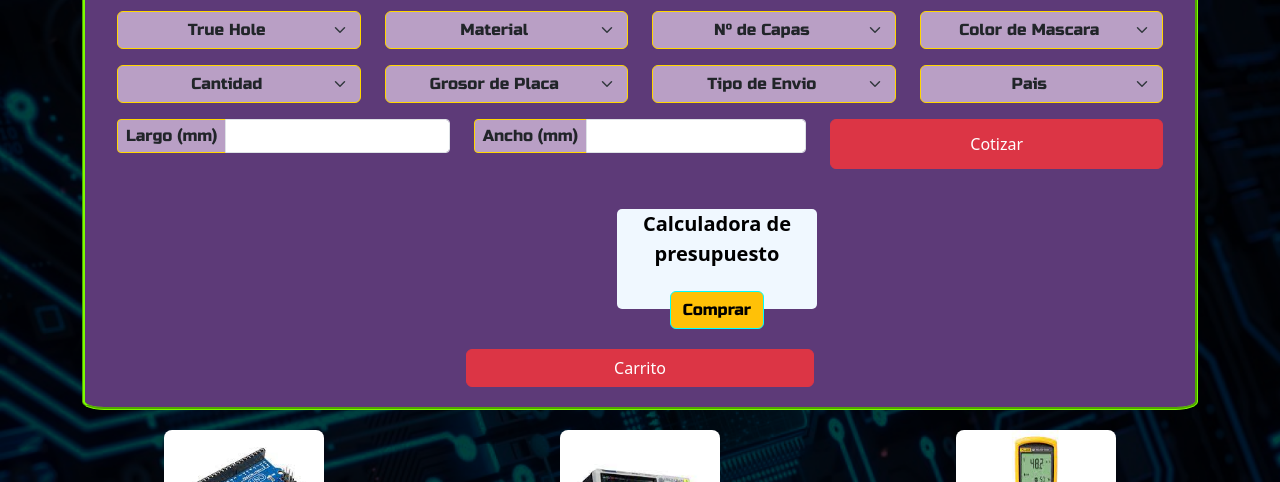
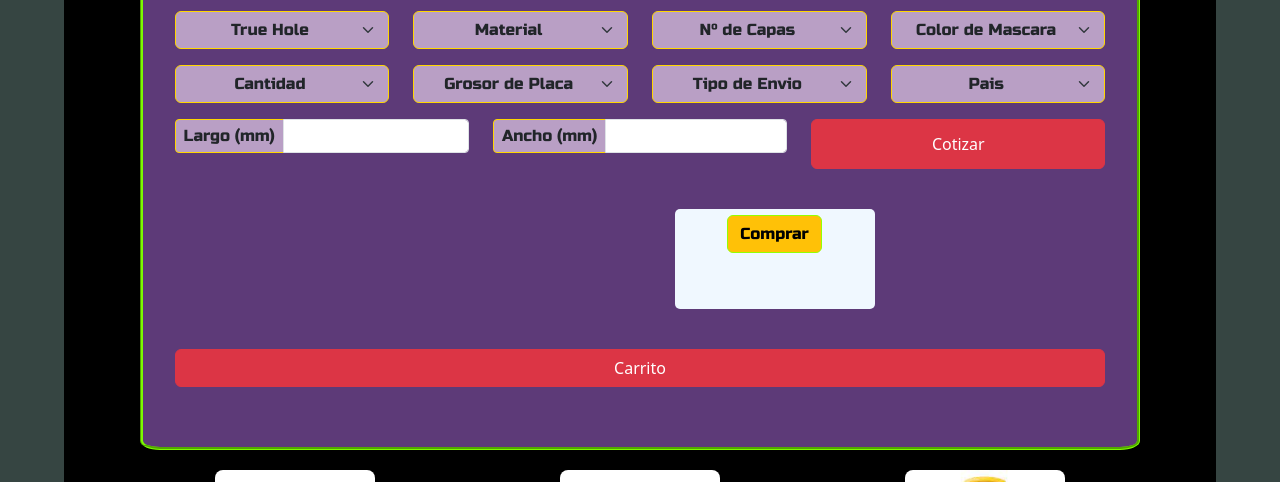
Before and after one commit to Martin-Valdes/pcblink-js, a plain HTML site: page index.html in a window 1280 px wide. Shown: the part 210-692 px from the top of the page. Drawn offline with nearby package versions, Linux system fonts and the light colour scheme; some packages are replaced by stand-ins of ours; a script that the page names is missing; a web font is replaced by a local one.

Commit message:
ProyectoFinal-Valdes

```diff
--- a/index.html
+++ b/index.html
@@ -17,6 +17,7 @@
     <link href="https://cdn.jsdelivr.net/npm/bootstrap@5.3.1/dist/css/bootstrap.min.css" rel="stylesheet" integrity="sha384-4bw+/aepP/YC94hEpVNVgiZdgIC5+VKNBQNGCHeKRQN+PtmoHDEXuppvnDJzQIu9" crossorigin="anonymous">
     <link rel="stylesheet" href="./css/style.css">
     <link rel="shortcut icon" href="../assets/img/placa-de-circuito.ico" type="image/x.icon">
+
 </head>
 <body>
         <header>
@@ -149,14 +150,14 @@
                                     </div>
                                 </div>
                                 <div class=" botonComprar">
-                                        <p id="valorCalculado">Calculadora de presupuesto</p>
-                                        <button class="btn btn-outline-secondary btn-warning letraComprar" type="button" id="button-addon2">Comprar</button>
+                                    <p id="valorCalculado"></p>
+                                    <button class="btn btn-outline-secondary btn-warning letraComprar" type="button" id="button-addon2">Comprar</button>
                                 </div>
-                                <div class="d-grid gap-2 col-4 mx-auto" id="newButton">
+                                <div class="d-grid gap-2 carritoClass col mx-auto" id="newButton">
                                     <button id="cotizar" class="btn btn-danger" type="button">Carrito</button>
                                 </div>
                             </div>
-                            <div class="accordion accordion-flush class tableItem" id="accordionFlushExample">
+                            <div class="accordion accordion-flush tableItem" id="accordionFlushExample">
                             </div>
                         </section>
                     <section class="imgLink">
@@ -200,7 +201,6 @@
     <script src="https://cdn.jsdelivr.net/npm/@popperjs/core@2.11.8/dist/umd/popper.min.js" integrity="sha384-I7E8VVD/ismYTF4hNIPjVp/Zjvgyol6VFvRkX/vR+Vc4jQkC+hVqc2pM8ODewa9r" crossorigin="anonymous"></script>
     <script src="https://cdn.jsdelivr.net/npm/bootstrap@5.3.1/dist/js/bootstrap.min.js" integrity="sha384-Rx+T1VzGupg4BHQYs2gCW9It+akI2MM/mndMCy36UVfodzcJcF0GGLxZIzObiEfa" crossorigin="anonymous"></script>
     <script src="https://cdn.jsdelivr.net/npm/sweetalert2@11"></script>
-    <script src="sweetalert2/dist/sweetalert2.min.js"></script>
     <script src="js/app.js"></script>
 </body>
 </html>
--- a/js/app.js
+++ b/js/app.js
@@ -6,7 +6,6 @@ btn.addEventListener("click" , construir);
 const saleBtn = document.querySelector('#button-addon2');
 saleBtn.addEventListener("click" , confirmSale);
 let material2 = document.getElementById("valorCalculado");
-
 let costTruehold;
 let costMaterial;
 let costLayer;
@@ -37,7 +36,6 @@ function construir(){
     let pais          = document.getElementById("inputGroupSelect08").value;
     let largo         = document.getElementById("largo").value;
     let ancho         = document.getElementById("ancho").value;
-
 
     class nuevoObjeto {
         constructor(campoTruehold, material, numeroCapas, colorMascara, cantidad, grosor,
@@ -70,29 +68,12 @@ function storageRecover(key){
     const userLocal = JSON.parse(localStorage.getItem(key));
     return userLocal;
 }
-//Agregaando a la lista de cotizaciones
-
-// function insersionList (saleAdd){
-//     let saleList = document.getElementById("accordionFlushExample");
-//     saleList.innerHTML += `
-//                         <div class="accordion-item">
-//                         <h2 class="accordion-header">
-//                             <button id="nuevaCompra" class="accordion-button collapsed" type="button" data-bs-toggle="collapse" data-bs-target="#flush-collapseOne" aria-expanded="false" aria-controls="flush-collapseOne">
-//                             PCB Ancho:${saleAdd.largo} Largo: ${saleAdd.ancho} Material: ${saleAdd.material} Perforacion: ${saleAdd.campoTruehold} Tipo de Envio: ${saleAdd.envio}
-//                             </button>
-//                         </h2>
-//                         <div id="flush-collapseOne" class="accordion-collapse collapse" data-bs-parent="#accordionFlushExample">
-//                             <div class="accordion-body">PCB de largo </div>
-//                         </div>
-//                         </div>
-//         `;
-// }
 //resumimos los campos seleccionado y los guardamos en variables globales para tratamiento. tambien verifica que en todos se hayan seleccionado los campos.
 
 function valorOption(numberOption){
     if (!(numberOption.campoTruehold == "True Hole" || numberOption.cantidad == "Cantidad" || numberOption.colorMascara == "Color de Mascara" || numberOption.envio == "Tipo de Envio" || numberOption.grosor == "Grosor de Placa" || numberOption.material == "Material" || numberOption.numeroCapas == "N° de Capas" || numberOption.pais == "Pais")){
-        if(numberOption.campoTruehold == "SI"){costTruehold = 5}else{costTruehold = 1}
-        if(numberOption.material == "FR-4"){costMaterial = 5}else{costMaterial =3}
+        costTruehold = (numberOption.campoTruehold == "SI") ? 5 : 1;
+        costMaterial = (numberOption.material == "FR-4") ? 5 : 3;
         if(numberOption.numeroCapas == "1"){
             costLayer = 1
             }else if(numberOption.numeroCapas == 2){
@@ -100,9 +81,6 @@ function valorOption(numberOption){
             }else if(numberOption.numeroCapas == 4){
                 costLayer = 5;
             }else{costLayer = 6}
-        if(numberOption.campoTruehold == "SI"){
-            costTruehold = 5
-        }else{costTruehold = 1}
         if(numberOption.grosor == "1.4"){
                 costQuality = 2;
             }else if(numberOption.grosor == "1.8"){
@@ -120,13 +98,9 @@ function valorOption(numberOption){
             }else{
                 costCountry = 15}
             cotizacion = ((((((numberOption.ancho*numberOption.largo)*0.0005)*costMaterial))*1/*costUnit*/  + (costCountry*costshipping)));
-            if (storageRecover("encargue")){
-            inputSales = storageRecover("encargue")
-            }
             inputSales.push(numberOption)
             storageSave('encargue', inputSales);
             viewSales();
-            // Swal.fire("SweetAlert2 is working!");
             totalAmount += cotizacion;
             storageSave('amount', totalAmount);
             material2.innerHTML = `<p>U$D ${cotizacion.toFixed(2)}</p>`;
--- a/scss/layout/_main-index.scss
+++ b/scss/layout/_main-index.scss
@@ -2,9 +2,8 @@
     display: flex;
     flex-direction: column;
     align-items: center;
-    background-image: url("../assets/img/Rectangle 7.png");
     background-color: black;
-    width: 100%;
+    width: 90%;
     min-height: calc(100vh - 5.3125rem - 10.625rem);
     padding: 1.25rem;
     background-repeat: no-repeat;
@@ -15,7 +14,10 @@
         color: bisque;
     }
     .sectionFormulario{
-
+        display: flex;
+        justify-content: center;
+        flex-direction: column;
+        align-items: center;
         background-color: rgb(93, 58, 120);
         padding: 1.25rem;
         color: aliceblue;
@@ -38,11 +40,25 @@
         .letraComprar{
             color: black;
             font-family: $font-family4;
-            border-color: aqua;
+            border-color: rgb(149, 255, 0);
             border-style:groove;
+        }
+        .accordion{
+            height: auto;
+            width: 60%;
+            display: flex;
+            flex-direction: column;
+            padding: 1.25rem;
+            .accordion-item{
+                h2{
 
+                    .accordion-button{
+                        background-color: rgb(111, 111, 111);
 
+                    }
 
+                }
+            }
         }
         .miClase{
             font-size: 1rem;
```
Also changed, not shown: css/style.css.
